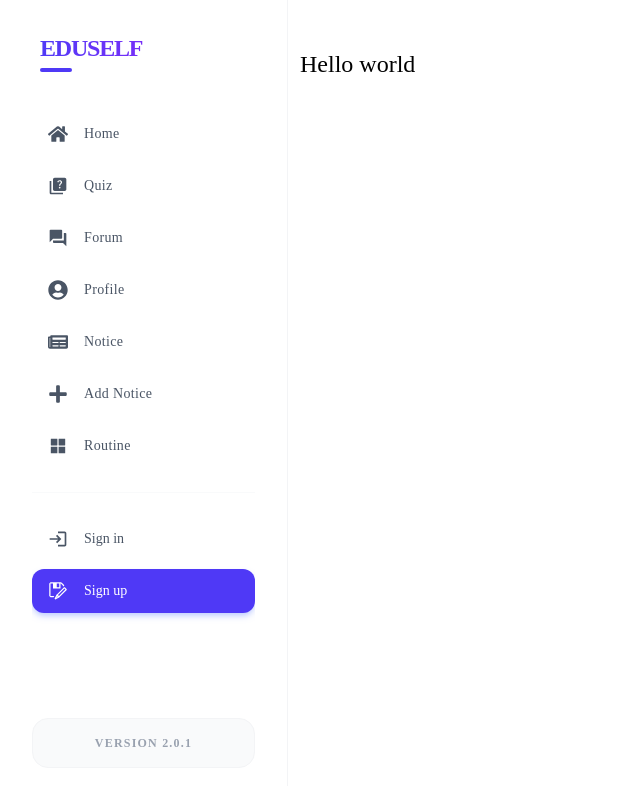
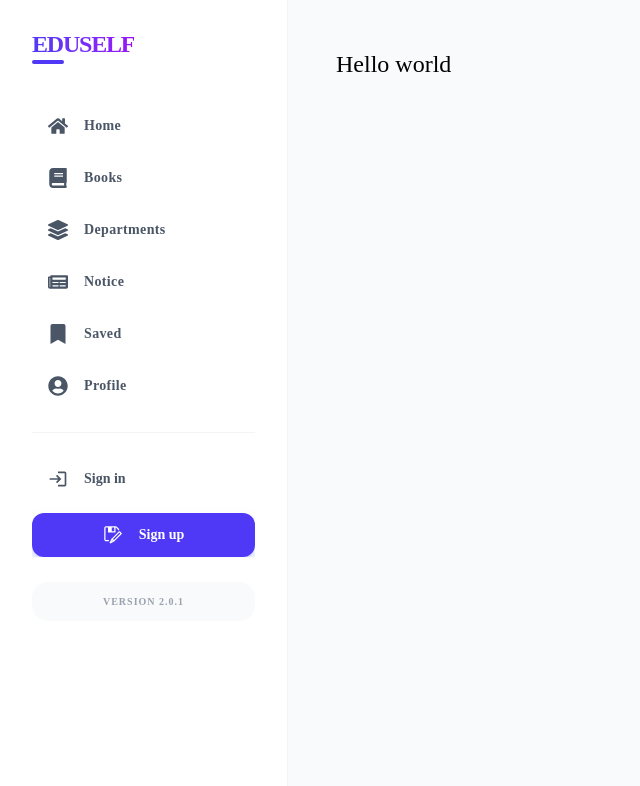
Before and after one commit to ratulislam46/EduSelf-Online-Platform, a Next.js app: page / in a window 1280 px wide. Shown: the top 786 px of the page, without its empty margins (0-640 px from the left). Built offline with nearby package versions, Linux system fonts and the light colour scheme.

Commit message:
Added new navbar section and remove old navbar

```diff
--- a/src/Components/Shared/Navbar/Navbar.jsx
+++ b/src/Components/Shared/Navbar/Navbar.jsx
@@ -1,84 +1,137 @@
+"use client";
+
+import React, { useState } from 'react';
 import Link from 'next/link';
-import { FaHome, FaUserCircle, FaNewspaper, FaPlus } from 'react-icons/fa';
-import { MdQuiz, MdForum, MdLogin } from 'react-icons/md';
-import { AiFillAppstore } from 'react-icons/ai';
+import { FaHome, FaUserCircle, FaNewspaper, FaBook, FaBookmark, FaLayerGroup, FaBars, FaTimes } from 'react-icons/fa';
+import { MdLogin } from 'react-icons/md';
 import { VscSaveAs } from 'react-icons/vsc';
-import SmalDeviceNavbar from './SmalDeviceNavbar';
 
-const Navbar = () => {
+// Sidebar Content Component (Main Navbar er baire rakha hoyeche access fix korar jonno)
+const SidebarContent = ({ isMobile = false, closeMenu }) => {
+    const navLinks = [
+        { href: "/", label: "Home", icon: <FaHome /> },
+        { href: "/books", label: "Books", icon: <FaBook /> },
+        { href: "/departments", label: "Departments", icon: <FaLayerGroup /> },
+        { href: "/notice", label: "Notice", icon: <FaNewspaper /> },
+        { href: "/saved", label: "Saved", icon: <FaBookmark /> },
+        { href: "/profile", label: "Profile", icon: <FaUserCircle /> },
+    ];
 
     return (
-        <div className="flex">
-            {/* Desktop Sidebar */}
-            <div className='hidden lg:block w-72 border-r border-gray-100 min-h-screen bg-white sticky top-0'>
-                <div className="p-8 flex flex-col h-full">
-                    {/* Brand Logo Section */}
-                    <div className="mb-10 px-2">
-                        <h5 className="text-2xl font-black tracking-tighter text-transparent bg-clip-text bg-gradient-to-r from-indigo-600 to-purple-600 uppercase">
+        <div className="p-8 flex flex-col h-full bg-white dark:bg-gray-900 shadow-xl lg:shadow-none">
+            {/* Brand Logo & Close Button (Mobile) */}
+            <div className="mb-10 flex items-center justify-between">
+                <div>
+                    <h5 className="text-2xl font-black tracking-tighter text-transparent bg-clip-text bg-gradient-to-r from-indigo-600 to-purple-600 uppercase leading-none">
                         Eduself
                     </h5>
                     <div className="h-1 w-8 bg-indigo-600 rounded-full mt-1"></div>
                 </div>
+                {isMobile && (
+                    <button
+                        onClick={closeMenu}
+                        className="p-2 text-gray-400 hover:text-red-500 hover:bg-red-50 rounded-full transition-all duration-300 transform hover:rotate-90"
+                    >
+                        <FaTimes size={22} />
+                    </button>
+                )}
+            </div>
 
             {/* Navigation Links */}
-                    <nav className="flex-1 overflow-y-auto custom-scrollbar">
+            <nav className="flex-1 overflow-y-auto">
                 <ul className="space-y-2 font-medium">
-                            {[
-                                { href: "/", label: "Home", icon: <FaHome /> },
-                                { href: "/quiz", label: "Quiz", icon: <MdQuiz /> },
-                                { href: "/forum", label: "Forum", icon: <MdForum /> },
-                                { href: "/profile", label: "Profile", icon: <FaUserCircle /> },
-                                { href: "/notice", label: "Notice", icon: <FaNewspaper /> },
-                                { href: "/add-notice", label: "Add Notice", icon: <FaPlus /> },
-                                { href: "/routine", label: "Routine", icon: <AiFillAppstore /> },
-                            ].map((item) => (
+                    {navLinks.map((item) => (
                         <li key={item.href}>
                             <Link
                                 href={item.href}
-                                        className="group flex items-center gap-4 px-4 py-3 text-gray-600 rounded-xl transition-all duration-300 hover:bg-indigo-50 hover:text-indigo-600"
+                                onClick={isMobile ? closeMenu : undefined}
+                                className="group flex items-center gap-4 px-4 py-3 text-gray-600 dark:text-gray-300 rounded-xl transition-all duration-300 hover:bg-indigo-50 dark:hover:bg-indigo-900/30 hover:text-indigo-600 dark:hover:text-indigo-400"
                             >
                                 <span className="text-xl transition-transform duration-300 group-hover:scale-110 group-hover:rotate-3">
                                     {item.icon}
                                 </span>
-                                        <span className="text-sm tracking-wide">{item.label}</span>
+                                <span className="text-sm font-semibold tracking-wide">{item.label}</span>
                             </Link>
                         </li>
                     ))}
                 </ul>
 
-                        {/* Divider */}
-                        <div className="my-6 border-t border-gray-50"></div>
+                <div className="my-6 border-t border-gray-100 dark:border-gray-800"></div>
 
                 {/* Auth Section */}
-                        <ul className="space-y-2 font-medium">
+                <ul className="space-y-3 font-medium">
                     <li>
-                                <Link href="/sign-in" className="flex items-center gap-4 px-4 py-3 text-gray-600 rounded-xl hover:bg-gray-50 transition-all">
+                        <Link href="/sign-in" onClick={isMobile ? closeMenu : undefined} className="flex items-center gap-4 px-4 py-3 text-gray-600 dark:text-gray-300 rounded-xl hover:bg-gray-50 dark:hover:bg-gray-800 transition-all">
                             <MdLogin className="text-xl" />
-                                    <span className="text-sm">Sign in</span>
+                            <span className="text-sm font-semibold">Sign in</span>
                         </Link>
                     </li>
                     <li>
-                                <Link href="/sign-up" className="flex items-center gap-4 px-4 py-3 bg-indigo-600 text-white rounded-xl shadow-md shadow-indigo-200 hover:bg-indigo-700 hover:shadow-lg transition-all transform hover:-translate-y-0.5">
+                        <Link href="/sign-up" onClick={isMobile ? closeMenu : undefined} className="flex items-center gap-4 px-4 py-3 bg-indigo-600 text-white rounded-xl shadow-lg shadow-indigo-200 dark:shadow-none hover:bg-indigo-700 hover:shadow-indigo-300 transition-all transform active:scale-95 text-center justify-center">
                             <VscSaveAs className="text-xl" />
-                                    <span className="text-sm">Sign up</span>
+                            <span className="text-sm font-semibold">Sign up</span>
                         </Link>
                     </li>
                 </ul>
             </nav>
 
-                    {/* Optional Footer/Status */}
-                    <div className="mt-auto pt-6">
-                        <div className="p-4 bg-gray-50 rounded-2xl border border-gray-100">
-                            <p className="text-xs text-gray-400 text-center uppercase tracking-widest font-bold">
+            {/* Footer */}
+            <div className="mt-auto pt-6 border-t border-gray-50 dark:border-gray-800">
+                <div className="py-3 px-4 bg-gray-50 dark:bg-gray-800/50 rounded-2xl text-center">
+                    <p className="text-[10px] text-gray-400 uppercase tracking-widest font-black">
                         Version 2.0.1
                     </p>
                 </div>
             </div>
         </div>
+    );
+};
+
+const Navbar = () => {
+    const [isOpen, setIsOpen] = useState(false);
+
+    return (
+        <div className="relative">
+            {/* --- MOBILE TOP BAR --- */}
+            <div className="lg:hidden flex items-center justify-between p-4 bg-white/80 dark:bg-gray-900/80 backdrop-blur-md border-b border-gray-100 dark:border-gray-800 sticky top-0 z-40 w-full">
+                {/* Left Side: Logo and Name */}
+                <div className="flex items-center gap-2">
+                    <div className="w-10 h-10 bg-indigo-600 rounded-xl flex items-center justify-center text-white font-bold shadow-lg shadow-indigo-200 dark:shadow-none">
+                        E
+                    </div>
+                    <h5 className="text-xl font-black tracking-tighter text-indigo-600 dark:text-indigo-400 uppercase">
+                        Eduself
+                    </h5>
                 </div>
 
-            <div className='lg:hidden'>
-                <SmalDeviceNavbar />
+                {/* Right Side: Menu Button */}
+                <button
+                    onClick={() => setIsOpen(true)}
+                    className="p-3 bg-indigo-50 dark:bg-indigo-900/30 text-indigo-600 dark:text-indigo-400 rounded-xl active:scale-90 transition-all shadow-sm"
+                >
+                    <FaBars size={22} />
+                </button>
+            </div>
+
+            {/* --- MOBILE SIDEBAR DRAWER (Smooth Slide) --- */}
+            <div
+                className={`fixed inset-0 z-50 lg:hidden transition-all duration-500 ${isOpen ? "visible" : "invisible"}`}
+            >
+                {/* Overlay with blur effect */}
+                <div
+                    className={`absolute inset-0 bg-gray-900/40 backdrop-blur-sm transition-opacity duration-500 ${isOpen ? "opacity-100" : "opacity-0"}`}
+                    onClick={() => setIsOpen(false)}
+                />
+
+                {/* Sidebar Panel */}
+                <div className={`absolute top-0 left-0 w-[80%] max-w-[300px] h-full transition-transform duration-500 cubic-bezier(0.4, 0, 0.2, 1) transform ${isOpen ? "translate-x-0" : "-translate-x-full"}`}>
+                    <SidebarContent isMobile={true} closeMenu={() => setIsOpen(false)} />
+                </div>
+            </div>
+
+            {/* --- DESKTOP SIDEBAR --- */}
+            <div className='hidden lg:block w-72 border-r border-gray-100 dark:border-gray-800 min-h-screen bg-white dark:bg-gray-900 sticky top-0'>
+                <SidebarContent closeMenu={() => setIsOpen(false)} />
             </div>
         </div>
     );
--- a/src/app/layout.js
+++ b/src/app/layout.js
@@ -13,21 +13,33 @@ const geistMono = Geist_Mono({
 });
 
 export const metadata = {
-  title: "Create Next App",
-  description: "Generated by create next app",
+  title: "Eduself",
+  description: "Honours Students Online Reading Platform",
 };
 
 export default function RootLayout({ children }) {
   return (
     <html lang="en">
       <body className={`${geistSans.variable} ${geistMono.variable} antialiased`}>
-        <div className='flex min-h-screen container mx-auto gap-3'>
-          <nav className='w-fit'>
+        {/* মেইন কন্টেইনারকে ফ্লেক্স করা হয়েছে শুধুমাত্র ডেস্কটপের জন্য */}
+        <div className="flex flex-col lg:flex-row min-h-screen bg-gray-50 dark:bg-gray-950">
+
+          {/* Sidebar/Navbar Section */}
+          {/* w-full রাখা হয়েছে যাতে মোবাইলে এটি পুরো স্ক্রিন নেয় */}
+          <aside className="z-50 w-full lg:w-fit">
             <Navbar />
-          </nav>
-          <main className='flex-1 mt-12'>
-            {children}
+          </aside>
+
+          {/* Main Content Section */}
+          <main className="flex-1 min-w-0">
+            {/* কন্টেন্ট এরিয়া: মোবাইলে টপ বারের নিচে যেন কন্টেন্ট না ঢুকে যায় তাই একটু প্যাডিং রাখা হয়েছে */}
+            <div className="p-4 md:p-8 lg:p-12">
+              <div className="max-w-7xl mx-auto">
+                {children}
+              </div>
+            </div>
           </main>
+
         </div>
       </body>
     </html>
```
Lines whose indentation alone changed are shown as unchanged.
